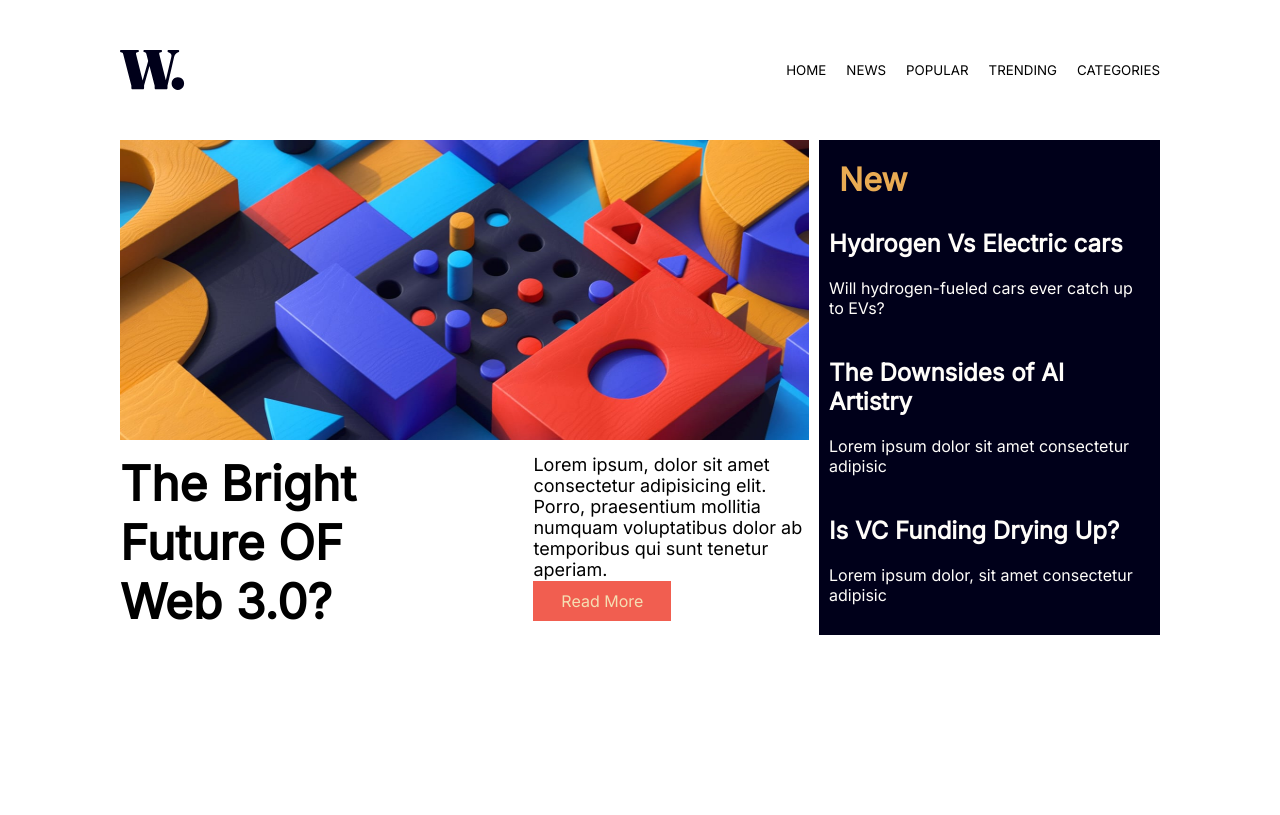
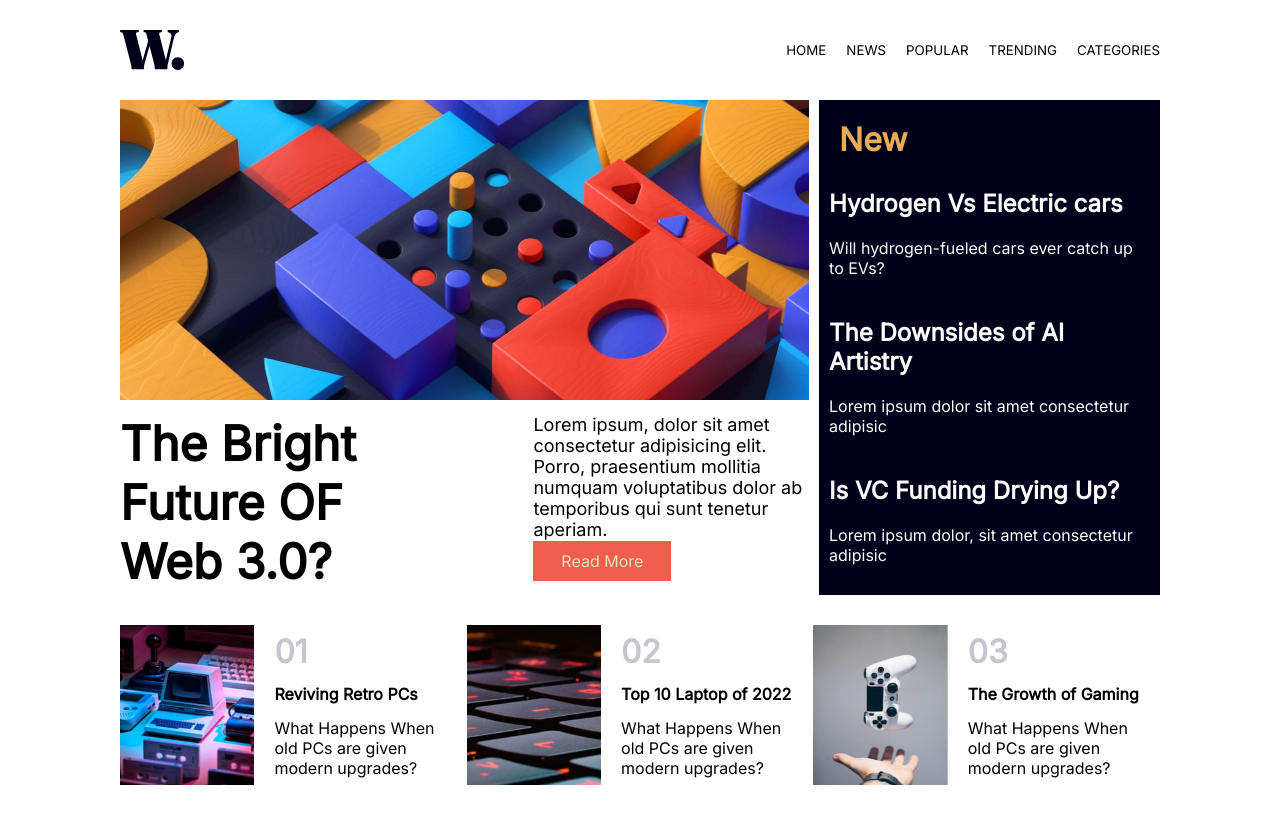
Before and after one commit to Muntazir3i/Fem-Project-Practice, a plain HTML site: page index.html in a window 1280 px wide. Drawn offline with Linux system fonts and the light colour scheme.

Commit message:
Done with footer whole project completed

```diff
--- a/index.html
+++ b/index.html
@@ -58,5 +58,32 @@
         </div>
     </div>
 
+    <div class="footer">
+        <div class="article">
+            <img src="images/image-retro-pcs.jpg" alt="">
+            <div class="article-text">
+                <h1>01</h1>
+                <p class="subtitle">Reviving Retro PCs</p>
+                <p>What Happens When old PCs are given modern upgrades?</p>
+            </div>
+        </div>
+        <div class="article">
+            <img src="images/image-top-laptops.jpg" alt="">
+            <div class="article-text">
+                <h1>02</h1>
+                <p class="subtitle">Top 10 Laptop of 2022</p>
+                <p>What Happens When old PCs are given modern upgrades?</p>
+            </div>
+        </div>
+        <div class="article">
+            <img src="images/image-gaming-growth.jpg" alt="">
+            <div class="article-text">
+                <h1>03</h1>
+                <p class="subtitle">The Growth of Gaming</p>
+                <p>What Happens When old PCs are given modern upgrades?</p>
+            </div>
+        </div>
+    </div>
+
 </body>
 </html>
--- a/style.css
+++ b/style.css
@@ -16,7 +16,7 @@ body{
     display: flex;
     justify-content: space-between;
     align-items: center;
-    padding: 50px 120px;
+    padding: 30px 120px;
 
 }
 
@@ -115,3 +115,35 @@ button{
     color: hsl(35, 77%, 62%);
     padding: 20px;
 }
+
+.footer{
+    display: flex;
+    padding: 30px 120px;
+    justify-content: center;
+    height: 20%;
+}
+
+.article{
+    display: flex;
+
+}
+
+.article img{
+    height: 100%;
+    width: 100%;
+}
+
+.article-text{
+    display: flex;
+    flex-direction: column;
+    padding: 0 20px;
+    justify-content: space-around;
+}
+
+.article-text h1{
+    color: hsl(233, 8%, 79%);
+}
+
+.subtitle{
+    font-weight: bold;
+}
```
